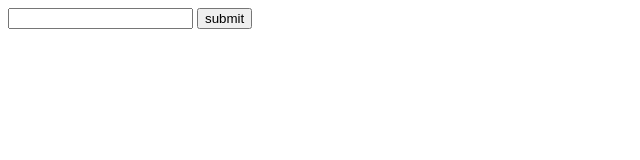
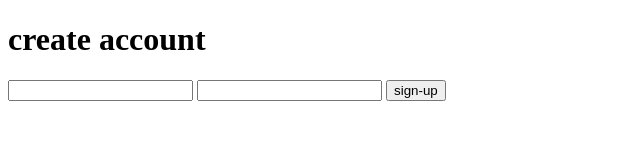
Before and after one commit to SaiSivaKumar-0906/backend, a website: page login-copy/login/index.html in a window 1280 px wide. Shown: the whole page, without its empty margins (0-640 px from the left). Drawn offline with Linux system fonts and the light colour scheme.

Commit message:
Update index.html

```diff
--- a/login-copy/login/index.html
+++ b/login-copy/login/index.html
@@ -7,9 +7,10 @@
     <title>Document</title>
 </head>
 <body>
-   <input type="text" id="input">
-   <button id="button">submit</button>
-
-   <script src="/login/login.js"></script>
+  <h1>create account</h1>
+   <input type="text"  id="username"  autocomplete="off">
+   <input type="password" id="password" autocomplete="off">
+   <button id="submit">sign-up</button>
+ <script src="/login/login.js"></script>
 </body>
 </html>
```
